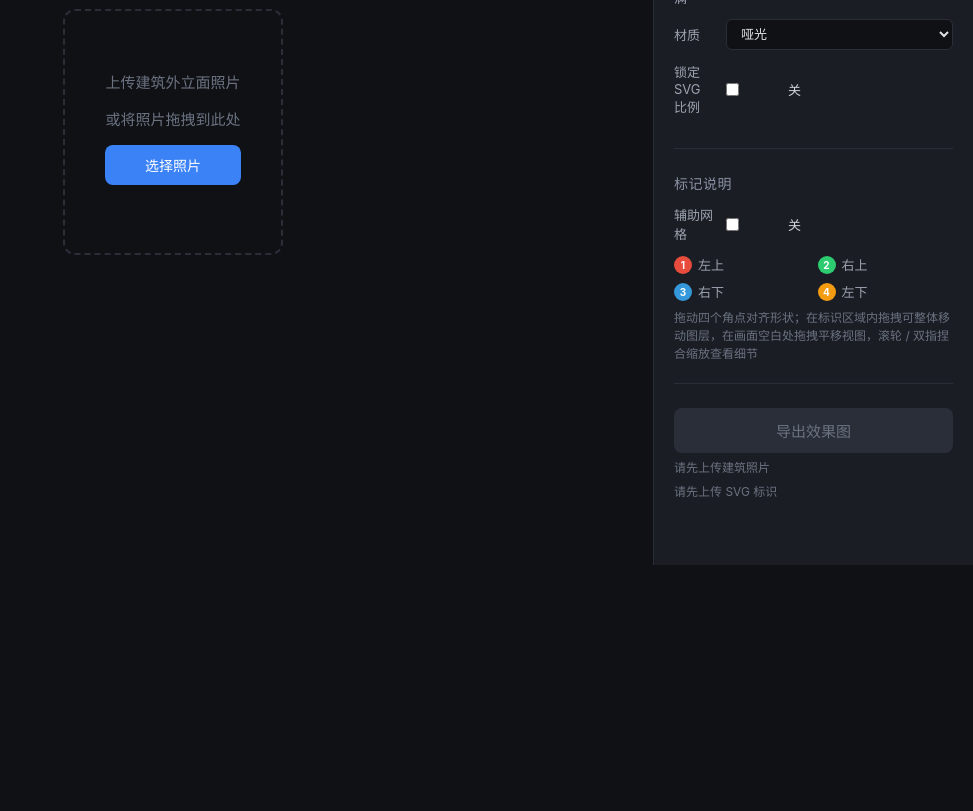
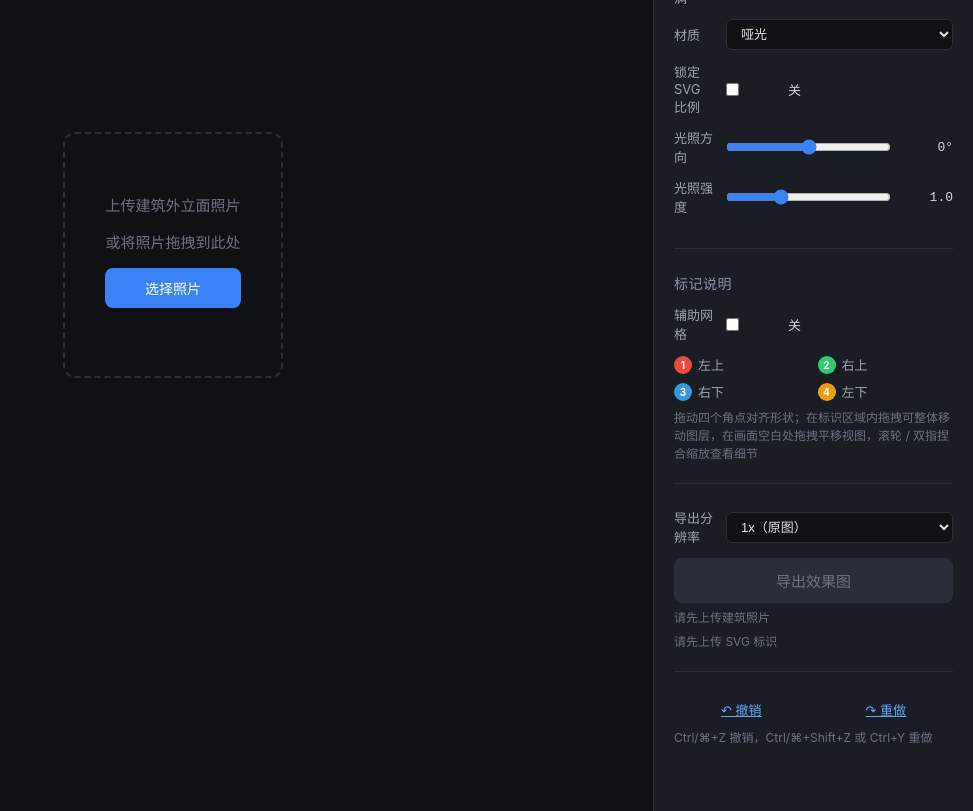
Before and after one commit to pht1991/sign-renderer, a React (Vite) app: page / in a window 1280 px wide. Shown: the part 360-1171 px from the top of the page, without its empty margins (307-1280 px from the left). Before the commit the page ends 925 px from the top, so only its background shows below. Built offline with nearby package versions, Linux system fonts and the light colour scheme.

Commit message:
feat: P1 剩余三项——导出分辨率(1x/2x/4x)、撤销重做(Ctrl+Z)、光照方向/强度调节

```diff
--- a/src/App.css
+++ b/src/App.css
@@ -491,3 +491,14 @@ body {
     font-size: 13px;
   }
 }
+
+/* 撤销 / 重做按钮并排 */
+.undo-redo-row {
+  display: flex;
+  gap: 10px;
+}
+
+.undo-redo-row .text-btn {
+  flex: 1;
+  text-align: center;
+}
--- a/src/App.tsx
+++ b/src/App.tsx
@@ -227,12 +227,13 @@ export default function App() {
   } | null>(null)
 
   // 四个标记点（基于显示坐标）
-  const [points, setPoints] = useState<[Point, Point, Point, Point]>([
+  const INITIAL_POINTS: [Point, Point, Point, Point] = [
     { x: 100, y: 100 },
     { x: 300, y: 100 },
     { x: 300, y: 200 },
     { x: 100, y: 200 },
-  ])
+  ]
+  const [points, setPoints] = useState<[Point, Point, Point, Point]>(INITIAL_POINTS)
 
   // 照片显示尺寸
   const [displaySize, setDisplaySize] = useState({ w: 0, h: 0 })
@@ -240,6 +241,80 @@ export default function App() {
   // SVG 自然宽高比（图片标识用已加载的图片宽高比，统一收敛到 signAspect）
   const svgAspect = useMemo(() => getSvgAspectRatio(svgString), [svgString])
   const signAspect = svgAspect ?? imageAspect
+
+  // === 光照 / 导出分辨率控制 ===
+  const [lightAzimuth, setLightAzimuth] = useState<number>(0)
+  const [lightIntensity, setLightIntensity] = useState<number>(1)
+  const [exportScale, setExportScale] = useState<number>(1)
+
+  // === 撤销 / 重做历史系统 ===
+  type EditState = {
+    points: [Point, Point, Point, Point]
+    depth: number
+    color: string
+    stretch: boolean
+    lockRatio: boolean
+    preset: SignPreset
+    perspective: number
+    lightAzimuth: number
+    lightIntensity: number
+  }
+  const editRef = useRef<EditState>({
+    points: INITIAL_POINTS,
+    depth, color, stretch, lockRatio, preset, perspective,
+    lightAzimuth: 0, lightIntensity: 1,
+  })
+  const pointsRef = useRef<[Point, Point, Point, Point]>(INITIAL_POINTS)
+  const dragStartRef = useRef<EditState | null>(null)
+  const historyRef = useRef<{ stack: EditState[]; index: number }>({ stack: [], index: -1 })
+  const [historyTick, setHistoryTick] = useState(0)
+
+  // 把可撤销状态同步到 editRef（points 用 pointsRef 保证拖拽即时最新）
+  useEffect(() => {
+    editRef.current = {
+      points: pointsRef.current,
+      depth, color, stretch, lockRatio, preset, perspective,
+      lightAzimuth, lightIntensity,
+    }
+  }, [points, depth, color, stretch, lockRatio, preset, perspective, lightAzimuth, lightIntensity])
+
+  const applyState = useCallback((s: EditState) => {
+    setPoints(s.points)
+    setDepth(s.depth)
+    setColor(s.color)
+    setStretch(s.stretch)
+    setLockRatio(s.lockRatio)
+    setPreset(s.preset)
+    setPerspective(s.perspective)
+    setLightAzimuth(s.lightAzimuth)
+    setLightIntensity(s.lightIntensity)
+  }, [])
+
+  const commit = useCallback((before?: EditState) => {
+    const full = before ?? { ...editRef.current, points: pointsRef.current }
+    const h = historyRef.current
+    h.stack = h.stack.slice(0, h.index + 1)
+    h.stack.push(full)
+    if (h.stack.length > 100) h.stack.shift()
+    h.index = h.stack.length - 1
+    setHistoryTick((t) => t + 1)
+  }, [])
+
+  const undo = useCallback(() => {
+    const h = historyRef.current
+    if (h.index <= 0) return
+    h.index -= 1
+    applyState(h.stack[h.index])
+    setHistoryTick((t) => t + 1)
+  }, [applyState])
+
+  const redo = useCallback(() => {
+    const h = historyRef.current
+    if (h.index >= h.stack.length - 1) return
+    h.index += 1
+    applyState(h.stack[h.index])
+    setHistoryTick((t) => t + 1)
+  }, [applyState])
 
   // === 1. 标识变化时重新渲染 3D 标识（SVG 或图片分流） ===
   useEffect(() => {
@@ -255,6 +330,8 @@ export default function App() {
           color,
           preset,
           ambientColor: ambientColor || undefined,
+          lightAzimuth,
+          lightIntensity,
         })
       : new Promise<HTMLCanvasElement>((resolve) => {
           const img = new Image()
@@ -265,6 +342,8 @@ export default function App() {
               color,
               preset,
               ambientColor: ambientColor || undefined,
+              lightAzimuth,
+              lightIntensity,
             }).then(resolve)
           }
           img.onerror = () => {
@@ -291,7 +370,7 @@ export default function App() {
       }
     })
     return () => { cancelled = true }
-  }, [svgString, signImageSrc, depth, color, stretch, preset, ambientColor])
+  }, [svgString, signImageSrc, depth, color, stretch, preset, ambientColor, lightAzimuth, lightIntensity])
 
   // === 2. 实时预览合成 ===
   const updatePreview = useCallback(() => {
@@ -409,18 +488,6 @@ export default function App() {
   }, [fitToStage])
 
   // 角点拖拽
-  const onPointDown = (e: React.PointerEvent, index: number) => {
-    e.preventDefault()
-    e.stopPropagation()
-    const m = screenToImage(e.clientX, e.clientY)
-    dragRef.current = {
-      index,
-      offsetX: m.x - points[index].x,
-      offsetY: m.y - points[index].y,
-    }
-    ;(e.target as HTMLElement).setPointerCapture(e.pointerId)
-  }
-
   const onPointMove = (e: React.PointerEvent) => {
     if (!dragRef.current) return
     const m = screenToImage(e.clientX, e.clientY)
@@ -452,11 +519,26 @@ export default function App() {
         x: Math.max(0, Math.min(displaySize.w, fx)),
         y: Math.max(0, Math.min(displaySize.h, fy)),
       }
+      pointsRef.current = next
       return next
     })
   }
 
+  const onPointDown = (e: React.PointerEvent, index: number) => {
+    e.preventDefault()
+    e.stopPropagation()
+    dragStartRef.current = { ...editRef.current, points: pointsRef.current }
+    const m = screenToImage(e.clientX, e.clientY)
+    dragRef.current = {
+      index,
+      offsetX: m.x - points[index].x,
+      offsetY: m.y - points[index].y,
+    }
+    ;(e.target as HTMLElement).setPointerCapture(e.pointerId)
+  }
+
   const onPointUp = () => {
+    if (dragRef.current) commit(dragStartRef.current ?? undefined)
     dragRef.current = null
   }
 
@@ -504,6 +586,7 @@ export default function App() {
       // 在标识四边形内按下 → 整体移动图层；否则平移视图
       const m = screenToImage(e.clientX, e.clientY)
       if (pointInQuad(m, points)) {
+        dragStartRef.current = { ...editRef.current, points: pointsRef.current }
         layerMoveRef.current = { startImg: m, origPoints: points }
         pinchStartRef.current = null
         return
@@ -549,14 +632,16 @@ export default function App() {
       const maxY = Math.max(...ys)
       const dxC = clamp(dx, -minX, displaySize.w - maxX)
       const dyC = clamp(dy, -minY, displaySize.h - maxY)
-      setPoints(
-        lm.origPoints.map((p) => ({ x: p.x + dxC, y: p.y + dyC })) as [
+      setPoints((prev) => {
+        const next = lm.origPoints.map((p) => ({ x: p.x + dxC, y: p.y + dyC })) as [
           Point,
           Point,
           Point,
           Point,
-        ],
-      )
+        ]
+        pointsRef.current = next
+        return next
+      })
       return
     }
     if (pinchStartRef.current && pointersRef.current.size >= 2) {
@@ -595,6 +680,7 @@ export default function App() {
     } catch {
       // ignore
     }
+    if (layerMoveRef.current) commit(dragStartRef.current ?? undefined)
     layerMoveRef.current = null
     if (pointersRef.current.size < 2) pinchStartRef.current = null
     if (pointersRef.current.size === 0) panStartRef.current = null
@@ -724,11 +810,29 @@ export default function App() {
   }
 
   // === 6. 导出效果图 ===
+  // 快捷键：撤销 / 重做（Ctrl/⌘+Z，Ctrl/⌘+Shift+Z 或 Ctrl+Y）
+  useEffect(() => {
+    const onKey = (e: KeyboardEvent) => {
+      const meta = e.ctrlKey || e.metaKey
+      if (!meta) return
+      const key = e.key.toLowerCase()
+      if (key === 'z' && !e.shiftKey) {
+        e.preventDefault()
+        undo()
+      } else if ((key === 'z' && e.shiftKey) || key === 'y') {
+        e.preventDefault()
+        redo()
+      }
+    }
+    window.addEventListener('keydown', onKey)
+    return () => window.removeEventListener('keydown', onKey)
+  }, [undo, redo])
+
   const handleExport = () => {
     const img = photoRef.current
     if (!img || !signCanvas) return
-    const canvas = compositeImage(img, signCanvas, points, displaySize.w, displaySize.h)
-    downloadCanvas(canvas, '广告标识安装效果图.png')
+    const canvas = compositeImage(img, signCanvas, points, displaySize.w, displaySize.h, exportScale)
+    downloadCanvas(canvas, `广告标识安装效果图_${exportScale}x.png`)
   }
 
   // === 7. 按 SVG 比例适配四点（透视梯形） ===
@@ -894,6 +998,9 @@ export default function App() {
                 max="80"
                 value={depth}
                 onChange={(e) => setDepth(Number(e.target.value))}
+                onPointerDown={() => { dragStartRef.current = { ...editRef.current, points: pointsRef.current } }}
+                onPointerUp={() => commit(dragStartRef.current ?? undefined)}
+                onKeyUp={() => commit()}
               />
               <span className="param-value">{depth}</span>
             </div>
@@ -903,6 +1010,7 @@ export default function App() {
                 type="color"
                 value={color}
                 onChange={(e) => setColor(e.target.value)}
+                onBlur={() => commit()}
               />
               <span className="param-value">{color}</span>
             </div>
@@ -911,7 +1019,7 @@ export default function App() {
               <input
                 type="checkbox"
                 checked={stretch}
-                onChange={(e) => setStretch(e.target.checked)}
+                onChange={(e) => { setStretch(e.target.checked); commit() }}
               />
               <span className="param-value">{stretch ? '开' : '关'}</span>
             </div>
@@ -919,7 +1027,7 @@ export default function App() {
               <label>材质</label>
               <select
                 value={preset}
-                onChange={(e) => setPreset(e.target.value as SignPreset)}
+                onChange={(e) => { setPreset(e.target.value as SignPreset); commit() }}
                 className="preset-select"
               >
                 {(Object.keys(PRESETS) as SignPreset[]).map((key) => (
@@ -934,7 +1042,7 @@ export default function App() {
               <input
                 type="checkbox"
                 checked={lockRatio}
-                onChange={(e) => setLockRatio(e.target.checked)}
+                onChange={(e) => { setLockRatio(e.target.checked); commit() }}
               />
               <span className="param-value">{lockRatio ? '开' : '关'}</span>
             </div>
@@ -955,6 +1063,9 @@ export default function App() {
                     step="0.05"
                     value={perspective}
                     onChange={(e) => setPerspective(Number(e.target.value))}
+                    onPointerDown={() => { dragStartRef.current = { ...editRef.current, points: pointsRef.current } }}
+                    onPointerUp={() => commit(dragStartRef.current ?? undefined)}
+                    onKeyUp={() => commit()}
                   />
                   <span className="param-value">{perspective.toFixed(2)}</span>
                 </div>
@@ -963,6 +1074,36 @@ export default function App() {
                 </button>
               </>
             )}
+            {/* 光照控制：方位角 + 强度，解决背光照片不自然 */}
+            <div className="param-row">
+              <label>光照方向</label>
+              <input
+                type="range"
+                min="-90"
+                max="90"
+                value={lightAzimuth}
+                onChange={(e) => setLightAzimuth(Number(e.target.value))}
+                onPointerDown={() => { dragStartRef.current = { ...editRef.current, points: pointsRef.current } }}
+                onPointerUp={() => commit(dragStartRef.current ?? undefined)}
+                onKeyUp={() => commit()}
+              />
+              <span className="param-value">{lightAzimuth}°</span>
+            </div>
+            <div className="param-row">
+              <label>光照强度</label>
+              <input
+                type="range"
+                min="0.3"
+                max="2.5"
+                step="0.1"
+                value={lightIntensity}
+                onChange={(e) => setLightIntensity(Number(e.target.value))}
+                onPointerDown={() => { dragStartRef.current = { ...editRef.current, points: pointsRef.current } }}
+                onPointerUp={() => commit(dragStartRef.current ?? undefined)}
+                onKeyUp={() => commit()}
+              />
+              <span className="param-value">{lightIntensity.toFixed(1)}</span>
+            </div>
           </section>
 
           <section className="panel-section">
@@ -990,6 +1131,18 @@ export default function App() {
           </section>
 
           <section className="panel-section">
+            <div className="param-row">
+              <label>导出分辨率</label>
+              <select
+                value={exportScale}
+                onChange={(e) => setExportScale(Number(e.target.value))}
+                className="preset-select"
+              >
+                <option value={1}>1x（原图）</option>
+                <option value={2}>2x（高清）</option>
+                <option value={4}>4x（超清）</option>
+              </select>
+            </div>
             <button
               className="export-btn"
               disabled={!photoUrl || !signCanvas}
@@ -1000,6 +1153,26 @@ export default function App() {
             {!photoUrl && <p className="hint">请先上传建筑照片</p>}
             {!signCanvas && <p className="hint">请先上传 SVG 标识</p>}
           </section>
+
+          <section className="panel-section">
+            <div className="undo-redo-row">
+              <button
+                className="text-btn"
+                onClick={undo}
+                disabled={historyRef.current.index <= 0}
+              >
+                ↶ 撤销
+              </button>
+              <button
+                className="text-btn"
+                onClick={redo}
+                disabled={historyRef.current.index >= historyRef.current.stack.length - 1}
+              >
+                ↷ 重做
+              </button>
+            </div>
+            <p className="hint">Ctrl/⌘+Z 撤销，Ctrl/⌘+Shift+Z 或 Ctrl+Y 重做</p>
+          </section>
         </div>
       </div>
     </div>
--- a/src/utils/composite.ts
+++ b/src/utils/composite.ts
@@ -16,18 +16,21 @@ export function compositeImage(
   points: [Point, Point, Point, Point],
   displayWidth: number,
   displayHeight: number,
+  outputScale: number = 1,
 ): HTMLCanvasElement {
+  const outW = Math.max(1, Math.round(photoImage.naturalWidth * outputScale))
+  const outH = Math.max(1, Math.round(photoImage.naturalHeight * outputScale))
   const canvas = document.createElement('canvas')
-  canvas.width = photoImage.naturalWidth
-  canvas.height = photoImage.naturalHeight
+  canvas.width = outW
+  canvas.height = outH
   const ctx = canvas.getContext('2d')!
 
-  // 绘制建筑照片底图
-  ctx.drawImage(photoImage, 0, 0)
+  // 绘制建筑照片底图（按输出分辨率放大填充）
+  ctx.drawImage(photoImage, 0, 0, canvas.width, canvas.height)
 
-  // 将显示坐标换算为原图坐标
-  const scaleX = photoImage.naturalWidth / displayWidth
-  const scaleY = photoImage.naturalHeight / displayHeight
+  // 将显示坐标换算为输出图坐标（已含 outputScale 倍率）
+  const scaleX = canvas.width / displayWidth
+  const scaleY = canvas.height / displayHeight
 
   const dstPoints: [Point, Point, Point, Point] = [
     { x: points[0].x * scaleX, y: points[0].y * scaleY },
--- a/src/utils/renderSign.ts
+++ b/src/utils/renderSign.ts
@@ -13,6 +13,10 @@ export interface RenderOptions {
   preset?: SignPreset
   /** 建筑照片平均色（hex），用于环境光自动匹配，让标识光照与场景协调 */
   ambientColor?: string
+  /** 主光水平方位角（度），-90~90，控制光照左右方向，0 为正前方 */
+  lightAzimuth?: number
+  /** 主光强度系数，1 为默认，范围约 0.3~2.5 */
+  lightIntensity?: number
 }
 
 /** 渲染核心所需的公共参数 */
@@ -21,6 +25,10 @@ interface CoreRenderInput {
   renderSize: number
   ambientColor?: string
   preset: SignPreset
+  /** 主光水平方位角（度），-90~90 */
+  lightAzimuth?: number
+  /** 主光强度系数 */
+  lightIntensity?: number
   /** 由调用方根据自身的材质数组顺序，设置正面 / 侧面材质 */
   applyMaterial: (mesh: THREE.Mesh) => void
   /** 渲染完成后需要额外 dispose 的纹理（如贴图） */
@@ -69,12 +77,19 @@ async function renderGroupToCanvas(input: CoreRenderInput): Promise<HTMLCanvasEl
   const env = buildEnvTexture(renderer, ambientColor)
   if (env) scene.environment = env
 
-  // 光照系统：主光 + 补光 + 轮廓光 + 环境光（由照片平均色驱动）
+  // 光照系统：主光（方位角 + 强度可调） + 补光 + 轮廓光 + 环境光（由照片平均色驱动）
   const tint = ambientColor ? new THREE.Color(ambientColor) : new THREE.Color(0xffffff)
   scene.add(new THREE.AmbientLight(tint.getHex(), 0.6))
 
-  const keyLight = new THREE.DirectionalLight(0xffffff, 1.5)
-  keyLight.position.set(2, 3, 5)
+  // 主光方向：方位角 az（-90~90，0=正前），俯仰固定 30°，保证光恒在正面半区（z≥0）不把招牌打黑
+  const lightAz = ((input.lightAzimuth ?? 0) * Math.PI) / 180
+  const lightEl = (30 * Math.PI) / 180
+  const lightR = 6
+  const lx = Math.sin(lightAz) * Math.cos(lightEl) * lightR
+  const ly = Math.sin(lightEl) * lightR
+  const lz = Math.cos(lightAz) * Math.cos(lightEl) * lightR
+  const keyLight = new THREE.DirectionalLight(0xffffff, 1.5 * (input.lightIntensity ?? 1))
+  keyLight.position.set(lx, ly, lz)
   scene.add(keyLight)
 
   const fillLight = new THREE.DirectionalLight(0xaabbff, 0.6)
@@ -125,7 +140,7 @@ export async function renderSignToCanvas(
   renderSize: number = 512,
   opts: RenderOptions = {},
 ): Promise<HTMLCanvasElement> {
-  const { stretch = false, color = '#dddddd', preset = 'matte', ambientColor } = opts
+  const { stretch = false, color = '#dddddd', preset = 'matte', ambientColor, lightAzimuth, lightIntensity } = opts
 
   // 创建标识 Group（归一化到最大边长 = 2，居中于原点）
   // 拉伸铺满时关闭倒角，避免倒角外扩导致正面无法精确填满画布
@@ -158,6 +173,8 @@ export async function renderSignToCanvas(
     renderSize,
     ambientColor,
     preset,
+    lightAzimuth,
+    lightIntensity,
     extraDispose: mapTex ? [mapTex] : [],
     applyMaterial: (mesh) => {
       const mats = mesh.material as THREE.MeshStandardMaterial[]
@@ -207,7 +224,7 @@ export async function renderImageToCanvas(
   renderSize: number = 512,
   opts: RenderOptions = {},
 ): Promise<HTMLCanvasElement> {
-  const { color = '#dddddd', preset = 'matte', ambientColor } = opts
+  const { color = '#dddddd', preset = 'matte', ambientColor, lightAzimuth, lightIntensity } = opts
 
   // 归一化：最大边 = 2 居中，厚度沿 Z 轴
   const aspect = img.width && img.height ? img.width / img.height : 1
@@ -238,6 +255,8 @@ export async function renderImageToCanvas(
     renderSize,
     ambientColor,
     preset,
+    lightAzimuth,
+    lightIntensity,
     extraDispose: [imgTex],
     applyMaterial: (m) => {
       const presetDef = PRESETS[preset] ?? PRESETS.matte
```
